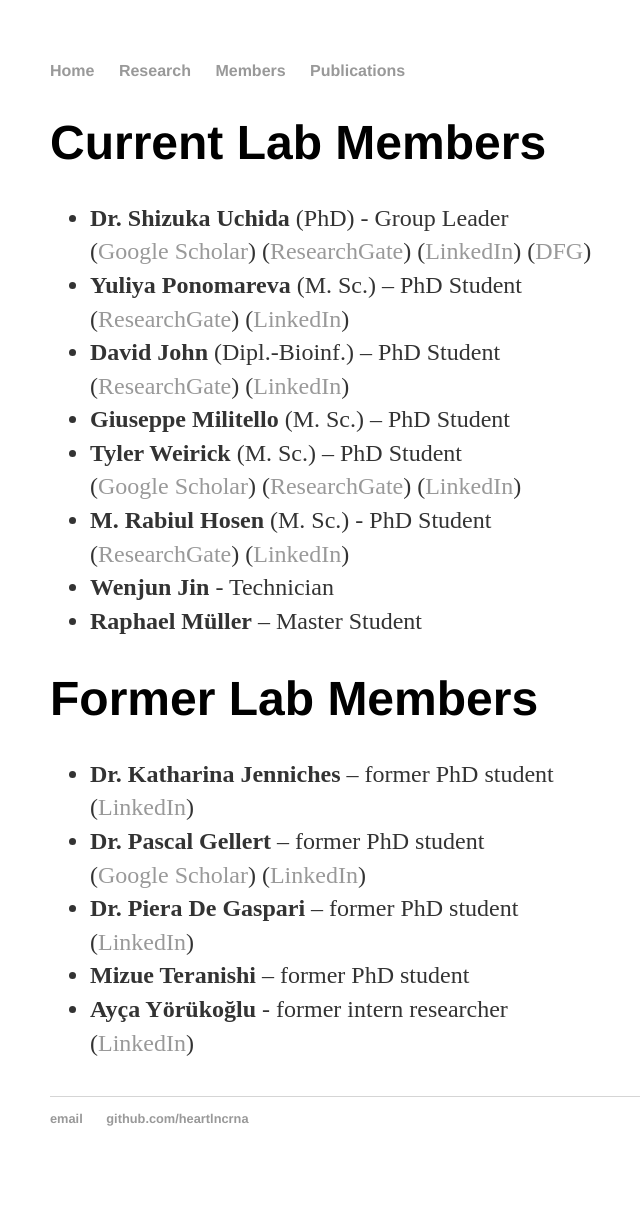
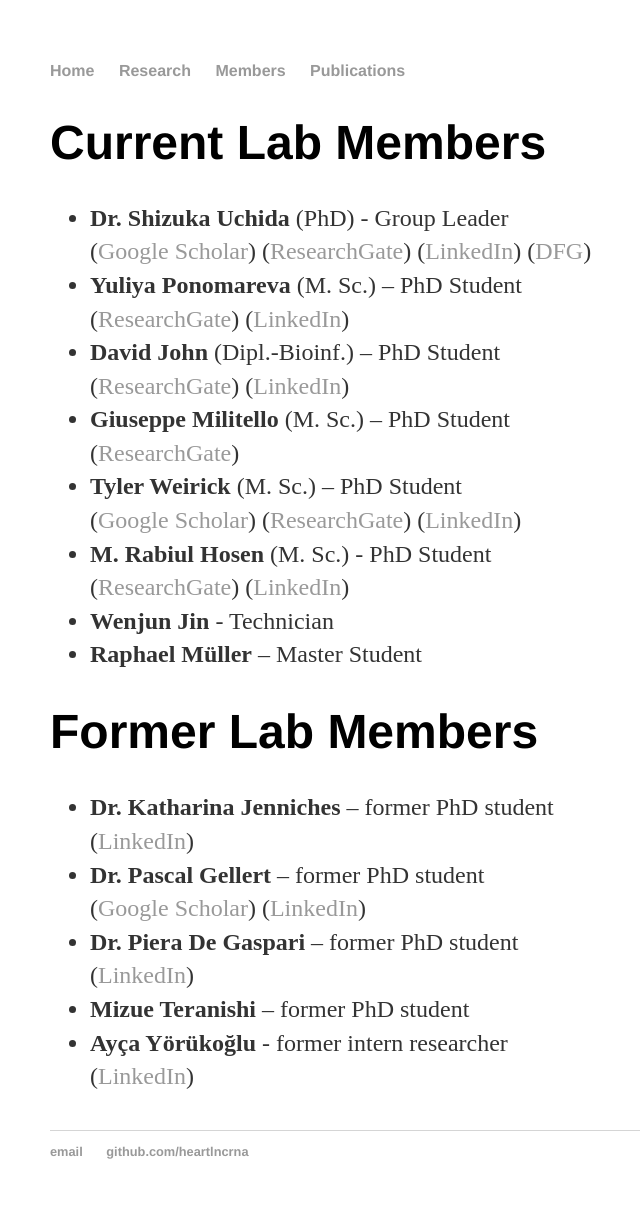
Before and after one commit to heartlncrna/heartlncrna.github.io, a Jekyll site: the page members/member_list.html, which Jekyll copies as it is, in a window 1280 px wide. Shown: the whole page, without its empty margins (142-782 px from the left). Built offline with Jekyll 4.4.1, drawn with Linux system fonts in a browser that asks for light colours; before the commit the page ends 1188 px from its top, so only the background shows below that.

Commit message:
Update member_list.html

```diff
--- a/members/member_list.html
+++ b/members/member_list.html
@@ -44,7 +44,7 @@
 
 
 				<li><b>Giuseppe Militello</b> (M. Sc.) – PhD Student</li>
-
+					(<a href="https://www.researchgate.net/profile/Giuseppe_Militello"><span class="ptHyperlink">ResearchGate</span></a>)
 
 				<li><b>Tyler Weirick</b> (M. Sc.) – PhD Student</li>
 					(<a href="https://scholar.google.com/citations?user=4nP8TTgAAAAJ&hl=en"><span class="ptHyperlink">Google Scholar</span></a>)
```
